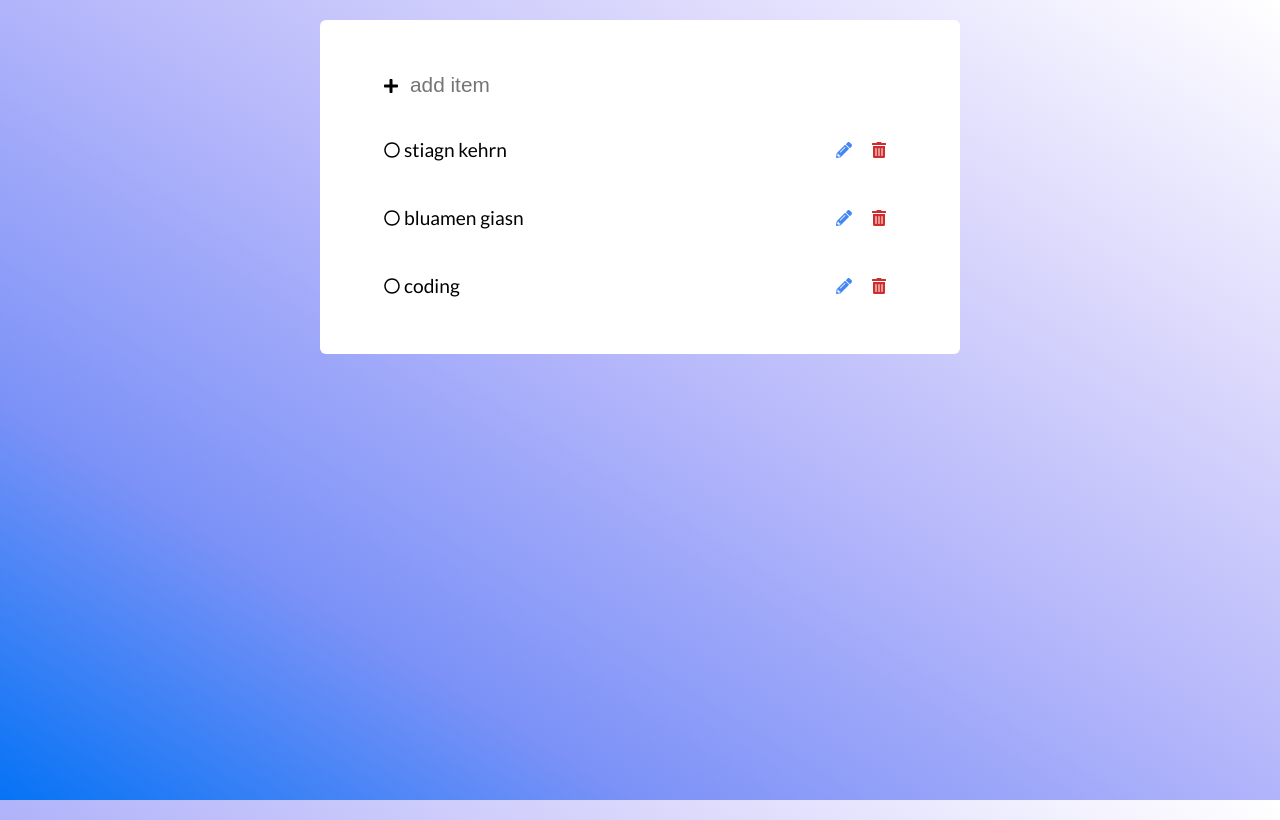
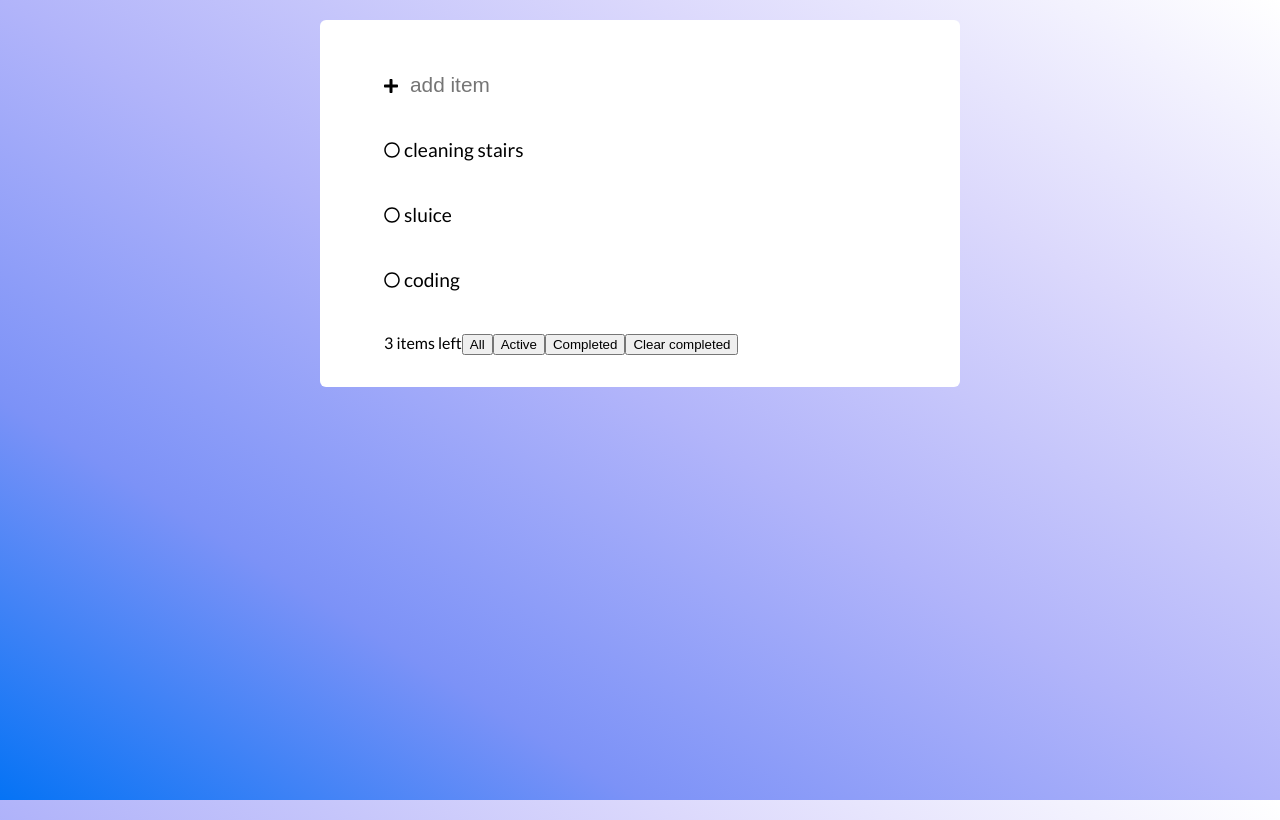
Before and after one commit to leitnerdominik/ReactTodoApp, a React app: page / in a window 1280 px wide. Built offline with nearby package versions, Linux system fonts and the light colour scheme.

Commit message:
edit and delete only showing on hover, added footer component

```diff
--- /dev/null
+++ b/src/components/TodoFooter/TodoFooter.js
@@ -0,0 +1,15 @@
+import React from 'react';
+
+const todoFooter = (props) => {
+    return (
+        <div>
+            {props.itemsLeft} {props.itemsLeft === 1 ? 'item' : 'items'} left
+            <button>All</button>
+            <button>Active</button>
+            <button>Completed</button>
+            <button onClick={props.clearCompleted}>Clear completed</button>
+        </div>
+    );
+}
+
+export default todoFooter;
--- a/src/components/TodoItems/TodoItem/TodoItem.css
+++ b/src/components/TodoItems/TodoItem/TodoItem.css
@@ -1,9 +1,7 @@
 h2, textarea {
     display: inline-block;
-    width: calc(100% - 100px);
     max-width: calc(100% - 100px);
     font-size: 1.2em;
-    overflow: hidden;
     word-wrap: break-word;
     height: 25px;
     margin: 20px;
@@ -34,7 +32,6 @@ svg {
     position: absolute;
     top: 22px;
     display: inline-block;
-    /* top: 50%; */
 }
 
 .checkItem:hover {
@@ -47,10 +44,12 @@ svg {
 
 .editItem {
     color: #4286f4;
+    right: 30px;
 }
 
 .deleteItem {
     color: #cc2e2e;
+    right: 0;
 }
 
 .ContainerItem {
@@ -58,25 +57,25 @@ svg {
 }
 
 .ContainerItem:hover {
-    background-color: lightgray;
+    background-color: rgba(241, 241, 241, 0.904);
+}
+
+.ContainerItem:hover .controls {
+    opacity: 1;
 }
 
 .Completed {
     text-decoration: line-through;
+    color: #d9d9d9;
 }
 
-
-
-.editItem, .deleteItem {
+.controls {
     box-sizing: border-box;
     position: relative;
     display: inline-block;
     position: absolute;
     top: 22px;
-}
-
-.deleteItem {
-    right: 0;
+    opacity: 0;
 }
 
 .checkItem:hover, .editItem:hover, .deleteItem:hover {
--- a/src/components/TodoItems/TodoItem/TodoItem.js
+++ b/src/components/TodoItems/TodoItem/TodoItem.js
@@ -15,7 +15,6 @@ class TodoItem extends Component {
         const value = event.target.value;
         this.props.toggleEdit(this.props.index);
         this.props.editItem(value, this.props.index);
-        console.log('changing item....')
     }
 
     keyDownHandler(event) {
@@ -39,7 +38,7 @@ class TodoItem extends Component {
 
         const item = this.props.isEditing ? edit : title;
 
-        const showEdit = !this.props.isEditing ? <div className="editItem" onClick={() => this.props.toggleEdit(this.props.index)}>
+        const showEdit = !this.props.isEditing ? <div className="editItem controls" onClick={() => this.props.toggleEdit(this.props.index)}>
             <FontAwesomeIcon icon="pencil-alt"/>
         </div> : null;
 
@@ -50,7 +49,7 @@ class TodoItem extends Component {
                 </div>
                 {item}
                 {showEdit}
-                <div className="deleteItem" onClick={() => this.props.deleteItem(this.props.index)}>
+                <div className="deleteItem controls" onClick={() => this.props.deleteItem(this.props.index)}>
                     <FontAwesomeIcon icon="trash-alt"/>
                 </div>
             </div>
--- a/src/components/TodoItems/TodoItems.js
+++ b/src/components/TodoItems/TodoItems.js
@@ -4,7 +4,9 @@ import TodoItem from './TodoItem/TodoItem';
 
 const todoItems = (props) => {
     return (
-        <div>
+        <div style={{
+            marginBottom: '20px',
+        }}>
         {props.items.map((item, index) => {
             return <TodoItem
                 name={item.name}
--- a/src/container/Todo/Todo.js
+++ b/src/container/Todo/Todo.js
@@ -2,6 +2,7 @@ import React, { Component } from 'react';
 
 import TodoInput from '../../components/TodoInput/TodoInput';
 import TodoItems from '../../components/TodoItems/TodoItems';
+import TodoFooter from '../../components/TodoFooter/TodoFooter';
 
 import './Todo.css';
 
@@ -13,13 +14,13 @@ class Todo extends Component {
             term: '',
             items: [
                 {
-                    name: 'stiagn kehrn',
+                    name: 'cleaning stairs',
                     id: 1,
                     isCompleted: false,
                     isEditing: false,
                 },
                 {
-                    name: 'bluamen giasn',
+                    name: 'sluice',
                     id: 2,
                     isCompleted: false,
                     isEditing: false,
@@ -88,7 +89,24 @@ class Todo extends Component {
         this.setState({items: items});
     }
 
+    itemsLeftHandler() {
+        const itemsLeft = this.state.items.filter(item => !item.isCompleted);
+        return itemsLeft.length;
+    }
+
+    clearCompleted() {
+        const items = [...this.state.items];
+        const updatedItems = items.filter(item => !item.isCompleted)
+        this.setState({items: updatedItems});
+    }
+
+    showItems() {
+
+    }
+
     render() {
+
+        const itemsLeft = this.itemsLeftHandler();
 
         return(
             <div className="Container">
@@ -104,6 +122,9 @@ class Todo extends Component {
                     deleteItem={this.deleteItem.bind(this)}
                     editItem={this.editItem.bind(this)}
                     toggleEdit={this.toggleEdit.bind(this)} />
+                <TodoFooter
+                    itemsLeft={itemsLeft}
+                    clearCompleted={this.clearCompleted.bind(this)} />
             </div>
         );
 
```
